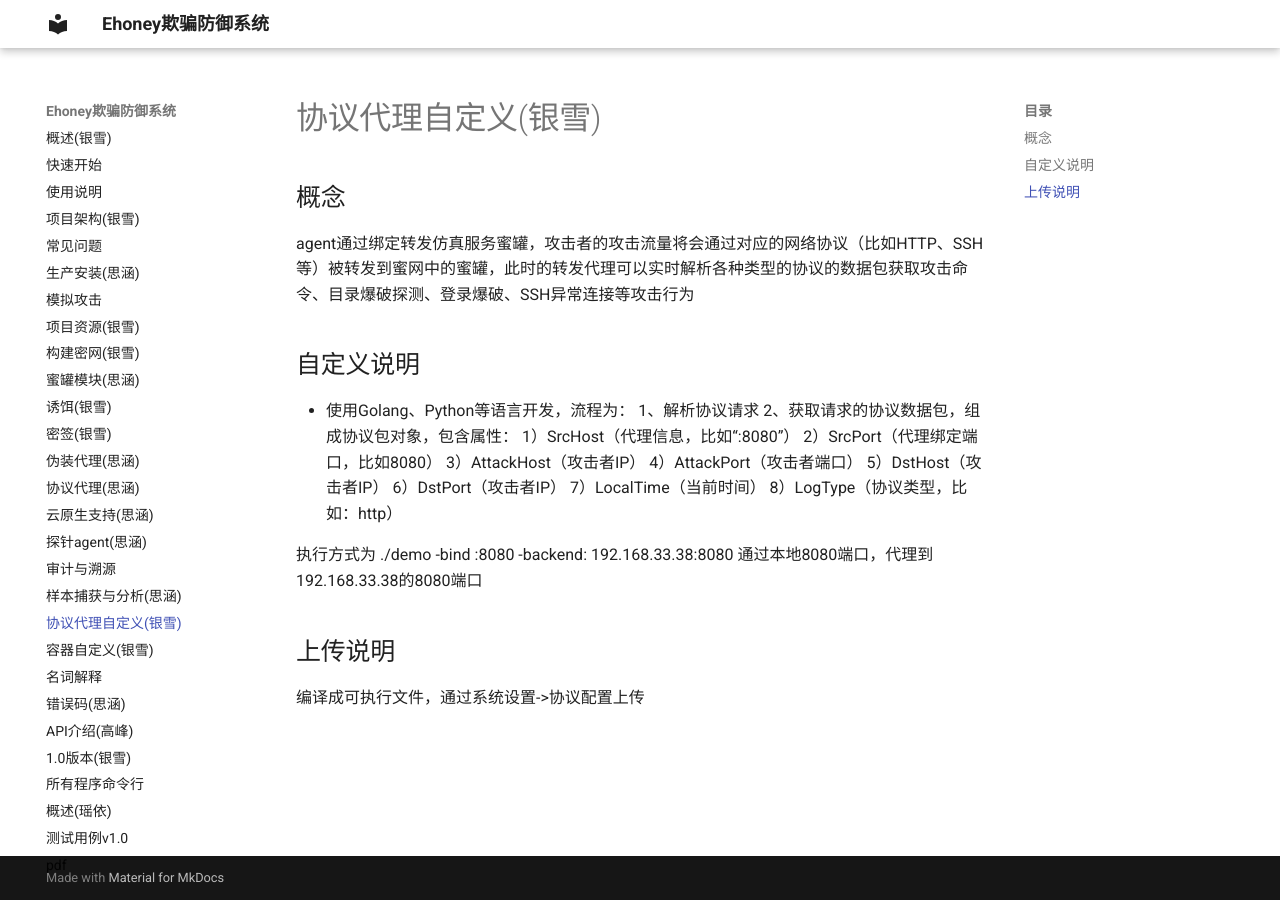
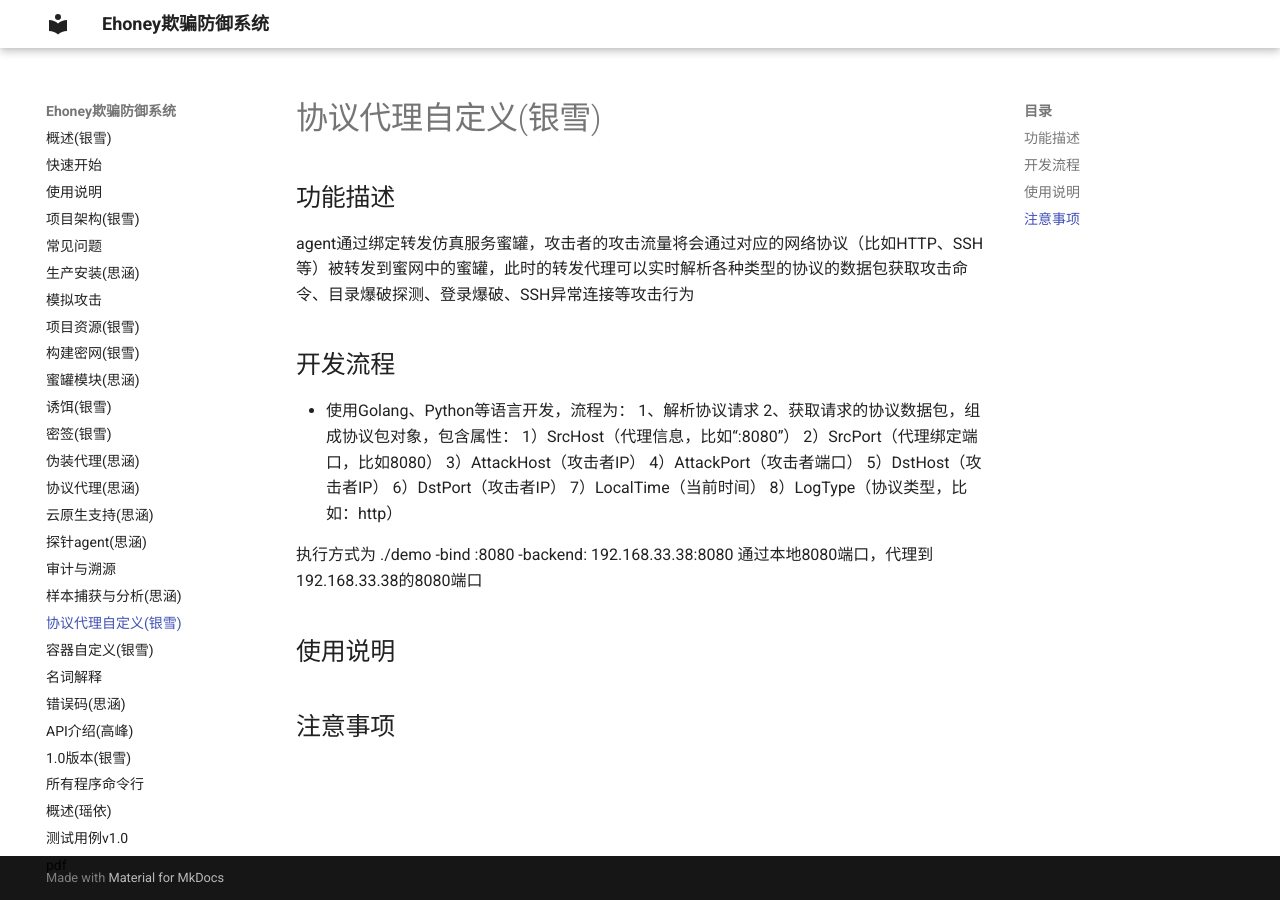
Before and after one commit to seccome/Ehoney, an MkDocs documentation site: the page built from doc/prefix_b9036e4ce19e5151de5abbd758ff054f.md, in a window 1280 px wide. Built offline with MkDocs 1.6.1 and Material for MkDocs 9.7.7, drawn with Linux system fonts in a browser that asks for light colours.

Commit message:
Update prefix_b9036e4ce19e5151de5abbd758ff054f.md

```diff
--- a/doc/prefix_b9036e4ce19e5151de5abbd758ff054f.md
+++ b/doc/prefix_b9036e4ce19e5151de5abbd758ff054f.md
@@ -1,6 +1,7 @@
-##概念
+##功能描述
 agent通过绑定转发仿真服务蜜罐，攻击者的攻击流量将会通过对应的网络协议（比如HTTP、SSH等）被转发到蜜网中的蜜罐，此时的转发代理可以实时解析各种类型的协议的数据包获取攻击命令、目录爆破探测、登录爆破、SSH异常连接等攻击行为
-##自定义说明
+
+##开发流程
 * 使用Golang、Python等语言开发，流程为：
 1、解析协议请求
 2、获取请求的协议数据包，组成协议包对象，包含属性：
@@ -15,5 +16,7 @@ agent通过绑定转发仿真服务蜜罐，攻击者的攻击流量将会通过
 
 执行方式为 ./demo -bind :8080 -backend: 192.168.33.38:8080
 通过本地8080端口，代理到192.168.33.38的8080端口
-##上传说明
-编译成可执行文件，通过系统设置->协议配置上传
+
+##使用说明
+
+##注意事项
```
